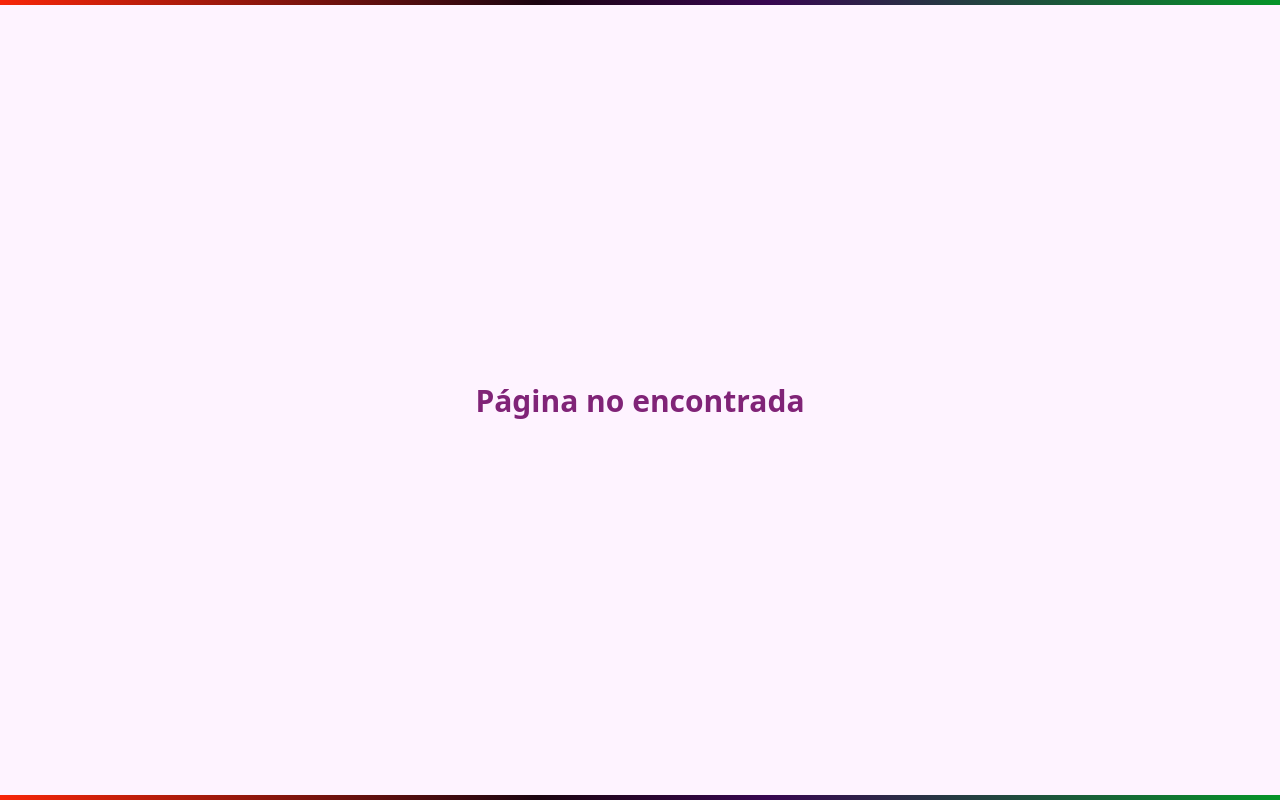
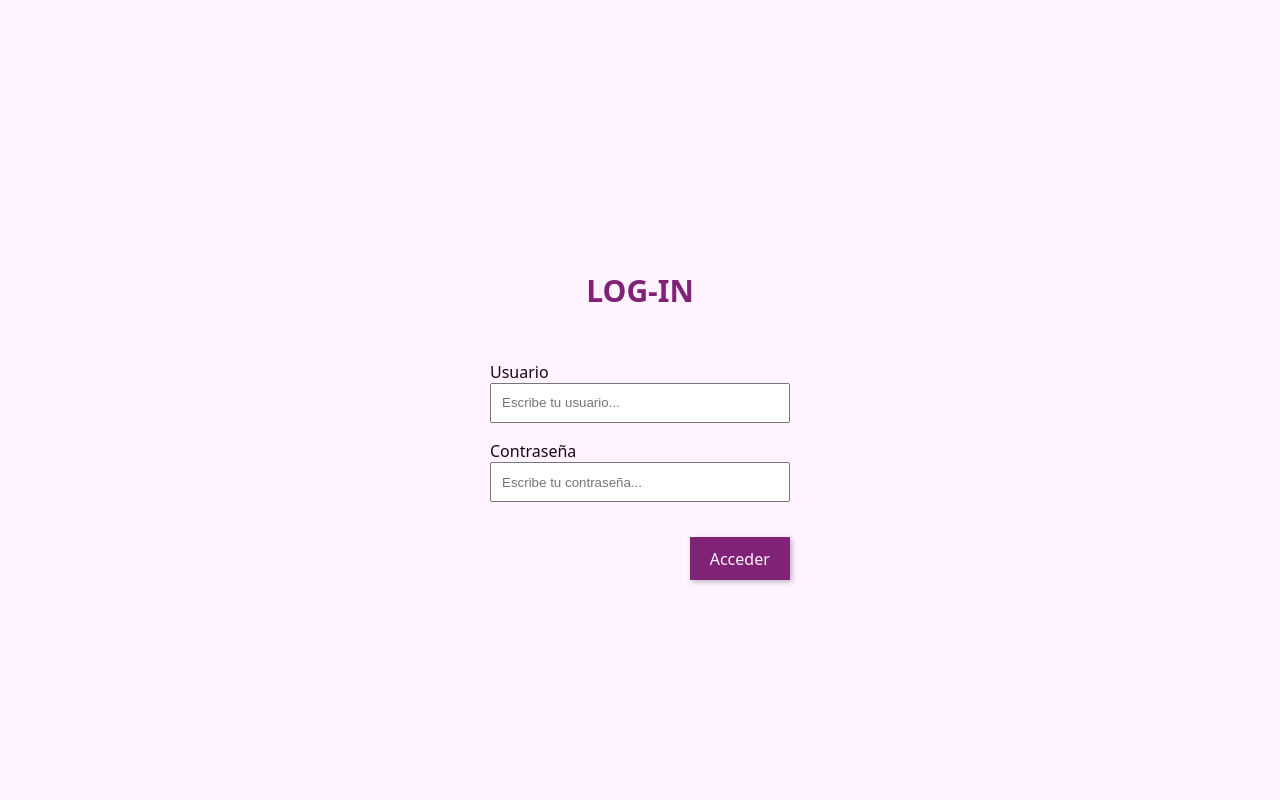
Before and after one commit to MAlexGG/estela-julia, a React (Vite) app: page /login in a window 1280 px wide. Built offline with nearby package versions, Linux system fonts and the light colour scheme; no server answers.

Commit message:
login with cookies

```diff
--- a/package.json
+++ b/package.json
@@ -10,6 +10,7 @@
     "preview": "vite preview"
   },
   "dependencies": {
+    "js-cookie": "^3.0.5",
     "react": "^18.3.1",
     "react-dom": "^18.3.1",
     "react-router": "^6.27.0",
--- a/src/assets/data/videos.json
+++ b/src/assets/data/videos.json
@@ -19,6 +19,5 @@
             "src": "https://www.youtube.com/embed/DAh-QiTJoY8?si=KeyeGcPse63tVaeU",
             "description": "ORBEA (live)"
         }
-
     ]
 }
--- a/src/components/input/Input.jsx
+++ b/src/components/input/Input.jsx
@@ -1,10 +1,10 @@
 import styles from './Input.module.css'
 
-function Input({label, labelName, placeholder}) {
+function Input({label, labelName, placeholder, type="text", onChange}) {
   return (
     <div className={styles.ctInput}>
         <label htmlFor={label}>{labelName}</label>
-        <input name={label} type="text" placeholder={placeholder}/>
+        <input name={label} type={type} placeholder={placeholder} onChange={onChange}/>
     </div>
   )
 }
--- a/src/config/Router.jsx
+++ b/src/config/Router.jsx
@@ -5,6 +5,7 @@ import Tours from "../pages/tours/Tours"
 import NotFound from "../pages/notFound/NotFound"
 import AdminVideos from "../pages/dashboard/admin_videos/AdminVideos"
 import AdminTours from "../pages/dashboard/admin_tours/AdminTours"
+import Login from "../pages/dashboard/login/Login"
 
 
 function Router() {
@@ -19,8 +20,9 @@ function Router() {
             <Route path="/videos" element={<Videos/>} />
             <Route path="/tours-events" element={<Tours/>} />
             <Route path="*" element={<NotFound/>} />
-            <Route path={`/${videos_url}`} element={<AdminVideos/>}/>
-            <Route path={`/${tours_url}`} element={<AdminTours/>}/>
+            <Route path="/login" element={<Login/>}/>
+            <Route path={`login/${videos_url}`} element={<AdminVideos/>}/>
+            <Route path={`login/${tours_url}`} element={<AdminTours/>}/>
         </Routes>
     </BrowserRouter>
   )
--- a/src/pages/dashboard/admin_videos/AdminVideos.jsx
+++ b/src/pages/dashboard/admin_videos/AdminVideos.jsx
@@ -5,14 +5,25 @@ import videos from '../../../assets/data/videos.json'
 import { useEffect, useState } from "react"
 import FormButton from "../../../components/button/FormButton"
 import Input from "../../../components/input/Input"
+import Cookies from 'js-cookie'
+import { useNavigate } from "react-router"
+
 
 function AdminVideos() {
 
   const [data, setData] = useState([]);
+  const user_admin = import.meta.env.VITE_ADMIN_USER;
+  const navigate = useNavigate();
 
   useEffect(() => {
-    setData(videos.videos)
-  }, [data])
+    if(Cookies.get('user') === user_admin){
+      setData(videos.videos);
+    } else {
+      navigate("/login");
+    }
+  }, [data, user_admin, navigate])
+
+  console.log(Cookies.get('user'))
 
   return (
     <div className={styles.ctAdVideos}>
--- a/src/pages/dashboard/admin_videos/AdminVideos.module.css
+++ b/src/pages/dashboard/admin_videos/AdminVideos.module.css
@@ -11,6 +11,7 @@
     display: flex;
     justify-content: space-between;
     align-items: flex-start;
+    margin-bottom: 40px;
 }
 
 .ctVideos {
@@ -30,7 +31,6 @@
 @media (max-width: 768px) {
     .ctAdContent {
         flex-direction: column-reverse;
-        margin-bottom: 40px;
     }
     .ctVideos {
         gap: 10px;
--- /dev/null
+++ b/src/pages/dashboard/login/Login.jsx
@@ -0,0 +1,55 @@
+import { useState } from 'react';
+import FormButton from '../../../components/button/FormButton'
+import Input from '../../../components/input/Input'
+import styles from './Login.module.css'
+import { useNavigate } from 'react-router';
+import Cookies from 'js-cookie'
+
+const initialForm = {
+    user: '',
+    pass: ''
+};
+
+function Login() {
+
+    const [form, setForm] = useState(initialForm);
+    const [error, setError] = useState('');
+    const user_admin = import.meta.env.VITE_ADMIN_USER;
+    const pass_admin = import.meta.env.VITE_ADMIN_PASS;
+    const videos_url = import.meta.env.VITE_ADMIN_URL;
+
+    const navigate = useNavigate();
+
+    const handleChange = (e) => {
+        setForm({
+            ...form,
+            [e.target.name]: e.target.value
+        });
+    };
+
+    const handleSubmit = (e) => {
+        e.preventDefault();
+        if (form.user === user_admin && form.pass === pass_admin) {
+            setError('');
+            Cookies.set('user', form.user)
+            navigate(videos_url)
+        } else {
+            setError('Credenciales incorrectas');
+        };
+    };
+
+  return (
+    <div className={styles.ctLogin}>
+        <h2>LOG-IN</h2>
+        <form className={styles.ctForm} onSubmit={handleSubmit}>
+            <Input label="user" labelName="Usuario" placeholder="Escribe tu usuario..." onChange={handleChange}/>
+            <Input label="pass" labelName="Contraseña" placeholder="Escribe tu contraseña..." type="password" onChange={handleChange}/>
+            <span>{error}</span>
+            <FormButton text="Acceder"/>
+
+        </form>
+    </div>
+  )
+}
+
+export default Login
--- /dev/null
+++ b/src/pages/dashboard/login/Login.module.css
@@ -0,0 +1,17 @@
+.ctLogin{
+    width: 100vw;
+    height: 100vh;
+    display: flex;
+    flex-direction: column;
+    justify-content: center;
+    align-items: center;
+}
+
+.ctForm {
+    width: 300px;
+    height: 220px;
+    display: flex;
+    flex-direction: column;
+    justify-content: space-between;
+    align-items: flex-end;
+}
```
Also changed, not shown: 1 other file (tests, documents, lock files or other folders).
